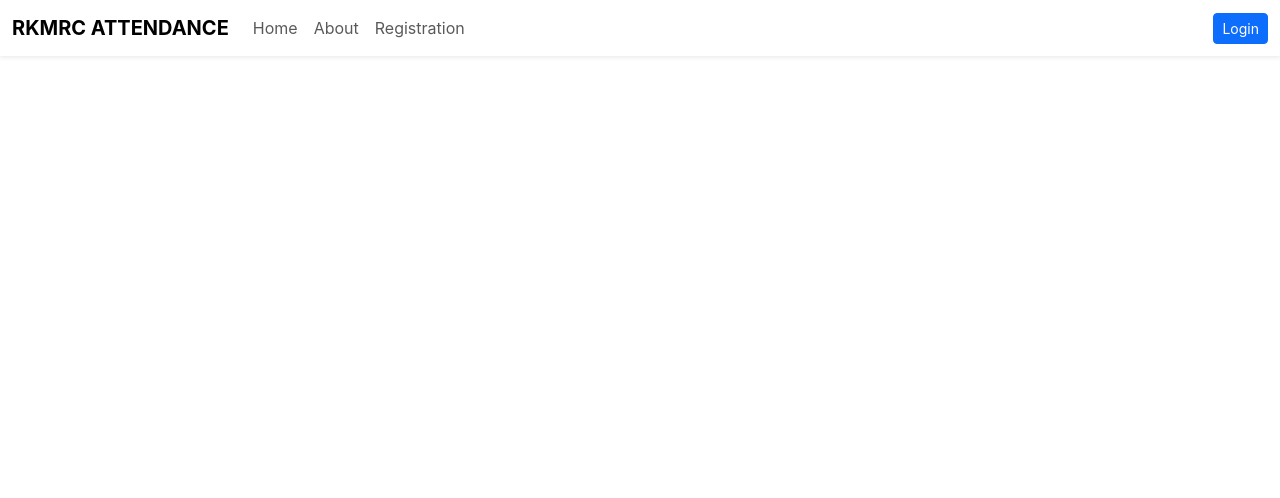
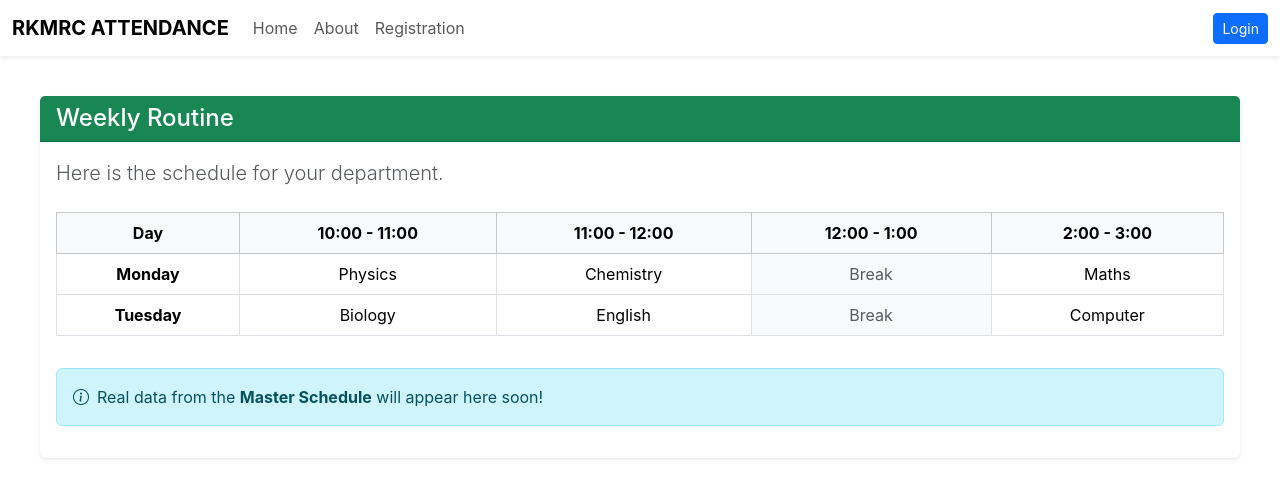
Before and after one commit to avirup04/rkmrc_attendance, a React (Create React App) app: page /routine in a window 1280 px wide. Shown: the top 498 px of the page. Built offline with nearby package versions, Linux system fonts and the light colour scheme.

Commit message:
Created the sidenav after login and decided the logic and created three pagees

```diff
--- a/src/App.js
+++ b/src/App.js
@@ -1,4 +1,5 @@
 // import './App.css';\
+import React, { useState, useEffect } from 'react'; // Add these hooks
 
 import {BrowserRouter as Router, Routes, Route} from "react-router-dom"
 import Navbar from "./components/Navbar";
@@ -6,20 +7,49 @@ import Home from "./components/Home";
 import About from "./components/About";
 import Login from "./components/Login";
 import Register from "./components/Register";
-import Dashboard from "./components/Dashboard";
+import Dashboard from "./components/portal/Dashboard";
+import SideNav from "./components/portal/SideNav.js";
+import Attendance from './components/portal/Attendance.js';
+import Routine from './components/portal/Routine.js';
 
 function App() {
+  // 1. Use State so React watches for changes
+  const [isLoggedIn, setIsLoggedIn] = useState(!!localStorage.getItem('roll_no'));
+
+  // 2. This effect listens for the login event
+  useEffect(() => {
+    const checkLogin = () => {
+      setIsLoggedIn(!!localStorage.getItem('roll_no'));
+    };
+
+  // Listen for storage changes (works across tabs/logouts)
+    window.addEventListener('storage', checkLogin);
+    return () => window.removeEventListener('storage', checkLogin);
+  }, []);
+
   return (
     <>
     <Router>
       <Navbar title="RKMRC ATTENDANCE" />
-      <Routes>
-        <Route path="/" element={<Home dept="Department of Life Sciences" />} />
-        <Route path="/about" element={<About dept="Department of Life Sciences" />} />
-        <Route path="/login" element={<Login/>} />
-        <Route path="/register" element={<Register dept="Department of Life Sciences" />}/>
-        <Route path="/dashboard" element={<Dashboard />} />
-      </Routes>
+
+      <div className="d-flex">
+        {isLoggedIn && <SideNav />}
+
+        <div className="flex-grow-1 p-3" style={{ marginLeft: isLoggedIn ? '250px' : '0'}}>
+          <Routes>
+          {/* Public Pages */}
+          <Route path="/" element={<Home dept="Department of Life Sciences" />} />
+          <Route path="/about" element={<About dept="Department of Life Sciences" />} />
+          <Route path="/login" element={<Login />} />
+          <Route path="/register" element={<Register dept="Department of Life Sciences" />} />
+
+          {/* Private Portal Pages */}
+          <Route path="/dashboard" element={<Dashboard />} />
+          <Route path="/routine" element={<Routine />} />
+          <Route path="/attendance" element={<Attendance />} />
+        </Routes>
+        </div>
+      </div>
     </Router>
     </>
   );
--- a/src/components/Login.js
+++ b/src/components/Login.js
@@ -3,7 +3,7 @@
 
 export default function Login() {
 
-        const[loginData, setLoginData] = useState({
+    const [loginData, setLoginData] = useState({
         roll_no: '',
         password: ''
     });
@@ -25,7 +25,7 @@
 
         fetch('http://localhost/react_apps/rkmrc_attendance/rkmrc_attendance_api/login.php', {
             method: 'POST',
-                headers: { 'Content-Type': 'application/json'},
+            headers: { 'Content-Type': 'application/json' },
             body: JSON.stringify(safeData)
         })
             .then(res => res.json())
@@ -34,10 +34,13 @@
                     //saving the user's name
                     localStorage.setItem('studentName', data.user_name);
                     localStorage.setItem('roll_no', data.user)
+
+                    // 2. ADD THIS LINE HERE! This forces App.js to notice the change immediately.
+                    window.dispatchEvent(new Event("storage"));
                     alert("Login Successful!");
                     navigate('/dashboard');
                 }
-                else{
+                else {
                     alert("Login Error: " + data.message)
                 }
             })
@@ -50,7 +53,7 @@
                     <div className='card shadow border-0 p-4'>
                         {/* Headings */}
                         <div className='text-center mb-4'>
-                                <i className='bi bi-person-circle text-primary' style={{fontSize: "3rem" }}></i>
+                            <i className='bi bi-person-circle text-primary' style={{ fontSize: "3rem" }}></i>
                             <h2 className='fw-bold'>Student Login</h2>
                             <p className='text-muted '>Enter Your RKMRC Credentials</p>
                         </div>
--- a/src/components/Navbar.js
+++ b/src/components/Navbar.js
@@ -10,6 +10,8 @@ export default function Navbar(props) {
     // [2] Function to handle logging out
     const handleLogout = () => {
         localStorage.clear(); // Clears name and session data
+        // ADD THIS LINE HERE TOO!
+    window.dispatchEvent(new Event("storage"));
         navigate('/login'); // Redirect to login page
     };
 
--- /dev/null
+++ b/src/components/portal/Attendance.js
@@ -0,0 +1,23 @@
+import React from 'react';
+
+export default function Attendance() {
+    return (
+        <div className="container-fluid p-4">
+            <div className="card shadow-sm border-0">
+                <div className="card-header bg-primary text-white">
+                    <h4 className="mb-0">Mark Attendance</h4>
+                </div>
+                <div className="card-body text-center p-5">
+                    <i className="bi bi-calendar-check display-1 text-primary mb-3"></i>
+                    <h2 className="mb-3">Hello, Student!</h2>
+                    <p className="text-muted lead">
+                        The attendance marking system is ready to be connected.
+                    </p>
+                    <button className="btn btn-outline-primary mt-3">
+                        View Today's Status
+                    </button>
+                </div>
+            </div>
+        </div>
+    );
+}
--- /dev/null
+++ b/src/components/portal/Routine.js
@@ -0,0 +1,55 @@
+import React from 'react'
+
+export default function Routine() {
+  return (
+    <div className="container-fluid p-4">
+            <div className="card shadow-sm border-0">
+                <div className="card-header bg-success text-white">
+                    <h4 className="mb-0">Weekly Routine</h4>
+                </div>
+                <div className="card-body">
+                    <p className="lead text-muted mb-4">
+                        Here is the schedule for your department.
+                    </p>
+
+                    {/* Demo Table Structure */}
+                    <div className="table-responsive">
+                        <table className="table table-bordered table-hover text-center">
+                            <thead className="table-light">
+                                <tr>
+                                    <th>Day</th>
+                                    <th>10:00 - 11:00</th>
+                                    <th>11:00 - 12:00</th>
+                                    <th>12:00 - 1:00</th>
+                                    <th>2:00 - 3:00</th>
+                                </tr>
+                            </thead>
+                            <tbody>
+                                <tr>
+                                    <td className="fw-bold">Monday</td>
+                                    <td>Physics</td>
+                                    <td>Chemistry</td>
+                                    <td className="bg-light text-muted">Break</td>
+                                    <td>Maths</td>
+                                </tr>
+                                <tr>
+                                    <td className="fw-bold">Tuesday</td>
+                                    <td>Biology</td>
+                                    <td>English</td>
+                                    <td className="bg-light text-muted">Break</td>
+                                    <td>Computer</td>
+                                </tr>
+                                {/* More rows will come from MySQL later */}
+                            </tbody>
+                        </table>
+                    </div>
+
+                    <div className="alert alert-info mt-3">
+                        <i className="bi bi-info-circle me-2"></i>
+                        Real data from the <strong>Master Schedule</strong> will appear here soon!
+                    </div>
+                </div>
+            </div>
+        </div>
+  );
+}
--- /dev/null
+++ b/src/components/portal/SideNav.js
@@ -0,0 +1,46 @@
+import React from 'react';
+import { Link, useNavigate } from 'react-router-dom';
+
+export default function SideNav() {
+    const navigate = useNavigate();
+
+    const studentName = localStorage.getItem('studentName') || "Student";
+    const studentRoll = localStorage.getItem('roll_no');
+
+    const handleLogout = () => {
+        localStorage.clear();
+        window.dispatchEvent(new Event("storage"));
+        navigate('/login');
+    };
+
+    return (
+        // FIXED 1: Removed 'vh-100' so the inline style controls the height accurately
+        <div className='d-flex flex-column p-3 bg-dark text-white shadow'
+             style={{ width: '250px', position: 'fixed', top: '56px', left: 0, zIndex: 1000, height: 'calc(100vh - 56px)' }}>
+
+            <h3 className='text-center mb-4 border-bottom pb-2'>RKMRC</h3>
+
+            <div className='mb-4 px-2'>
+                <small className='text-info'>Welcome,</small>
+                <div className='fw-bold'>{studentName}</div>
+                <small className='text-muted'>{studentRoll}</small>
+            </div>
+
+            {/* FIXED 2: Typo 'felx-column' -> 'flex-column' */}
+            <ul className='nav nav-pills flex-column mb-auto'>
+                <li className='nav-item'>
+                    {/* FIXED 3: Typo 'text-whit' -> 'text-white' */}
+                    <Link to="/dashboard" className='nav-link text-white mb-2'>Dashboard</Link>
+                </li>
+                <li>
+                    <Link to="/attendance" className='nav-link text-white mb-2'>Attendance</Link>
+                </li>
+                <li>
+                    <Link to="/routine" className='nav-link text-white mb-2'>Weekly Routine</Link>
+                </li>
+            </ul>
+
+            <button className="btn btn-outline-danger w-100 mt-auto" onClick={handleLogout}>Logout</button>
+        </div>
+    );
+}
```
Also changed, not shown: src/components/portal/Dashboard.js (renamed from src/components/Dashboard.js). Lines whose indentation alone changed are shown as unchanged.
